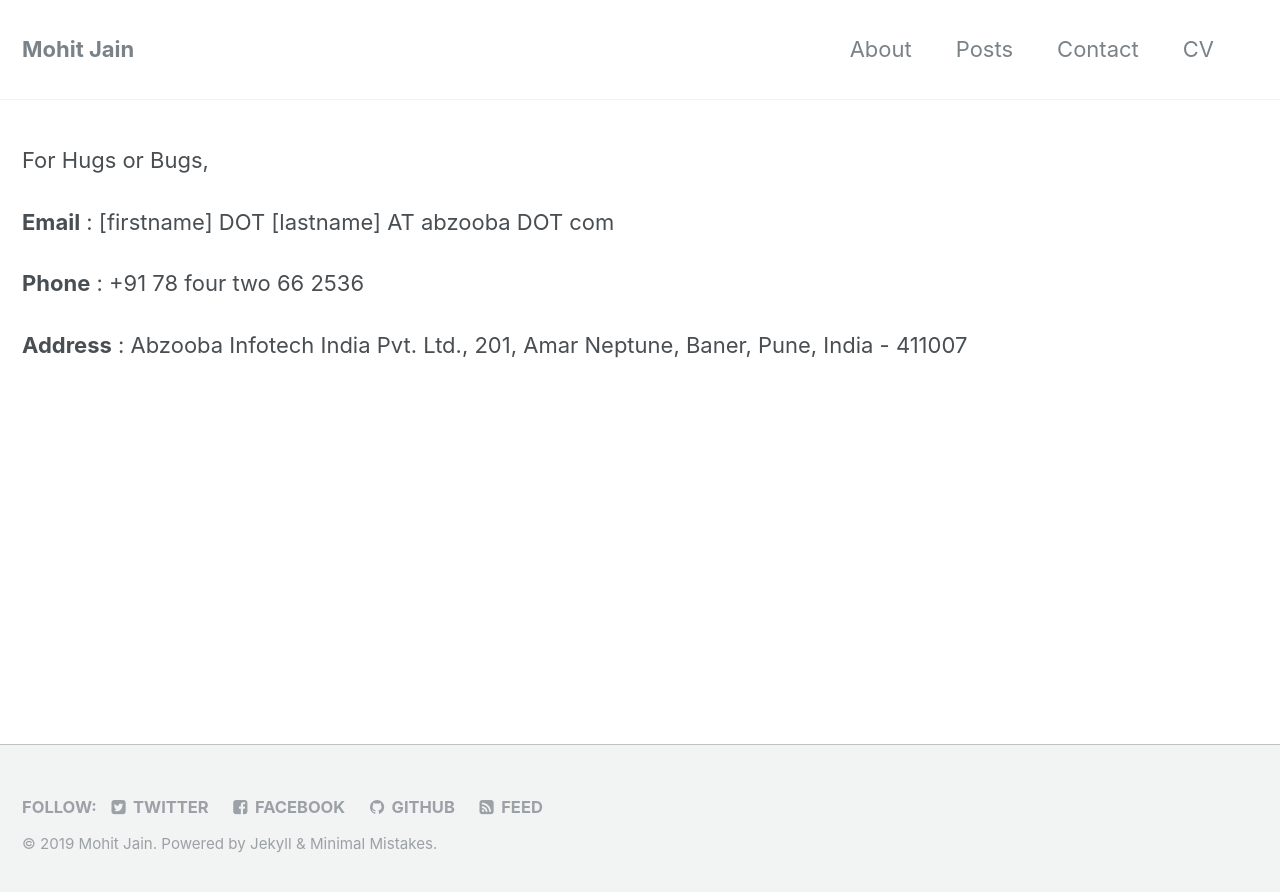
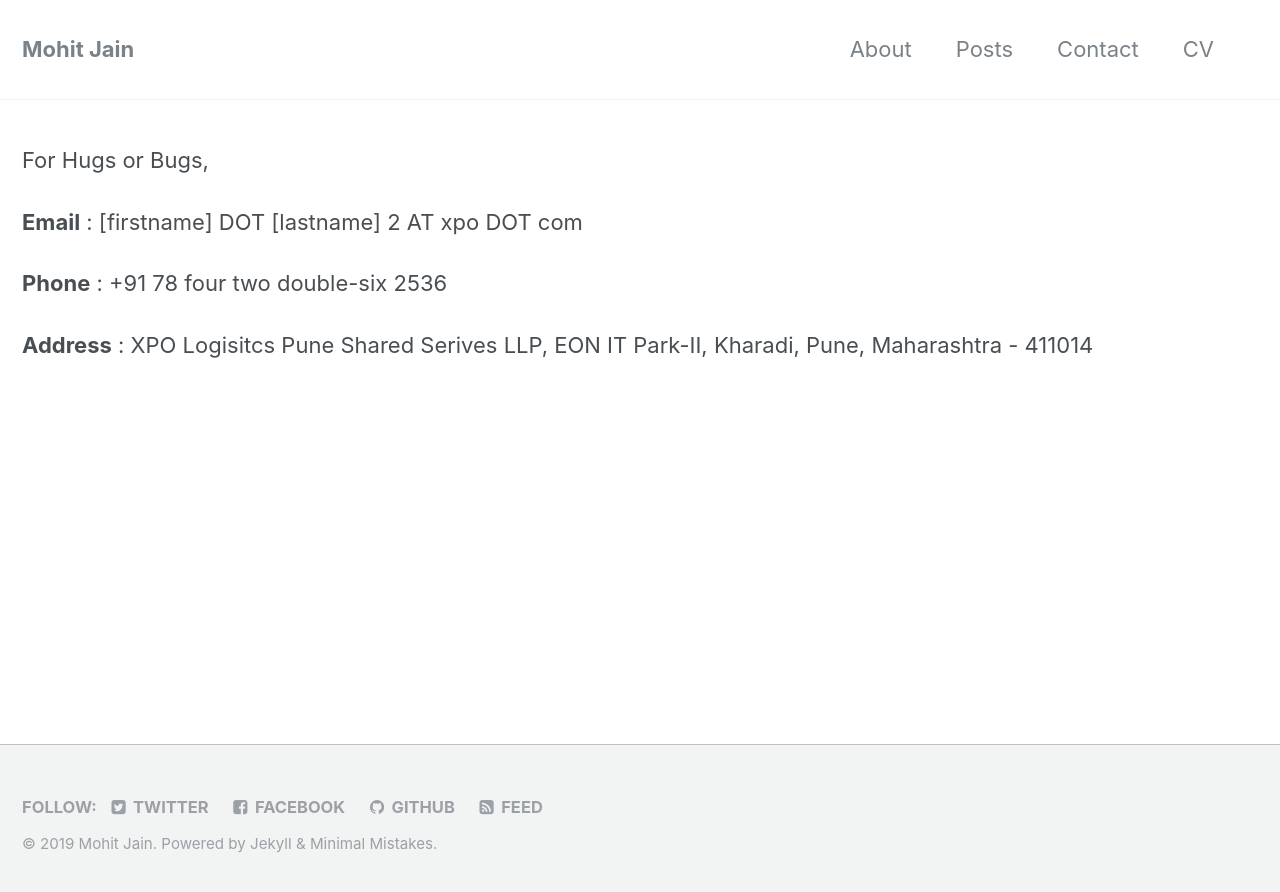
Before and after one commit to NightFury13/nightfury13.github.io, a Jekyll site: the page built from _pages/contact.md, in a window 1280 px wide. Shown: the top 892 px of the page. Built offline with Jekyll 4.4.1, drawn with Linux system fonts in a browser that asks for light colours.

Commit message:
Update contact.md

```diff
--- a/_pages/contact.md
+++ b/_pages/contact.md
@@ -6,8 +6,8 @@ permalink: /contact/
 
 For Hugs or Bugs,
 
-**Email** : [firstname] DOT [lastname] AT abzooba DOT com
+**Email** : [firstname] DOT [lastname] 2 AT xpo DOT com
 
-**Phone** : +91 78 four two 66 2536
+**Phone** : +91 78 four two double-six 2536
 
-**Address** : Abzooba Infotech India Pvt. Ltd., 201, Amar Neptune, Baner, Pune, India - 411007
+**Address** : XPO Logisitcs Pune Shared Serives LLP, EON IT Park-II, Kharadi, Pune, Maharashtra - 411014
```
